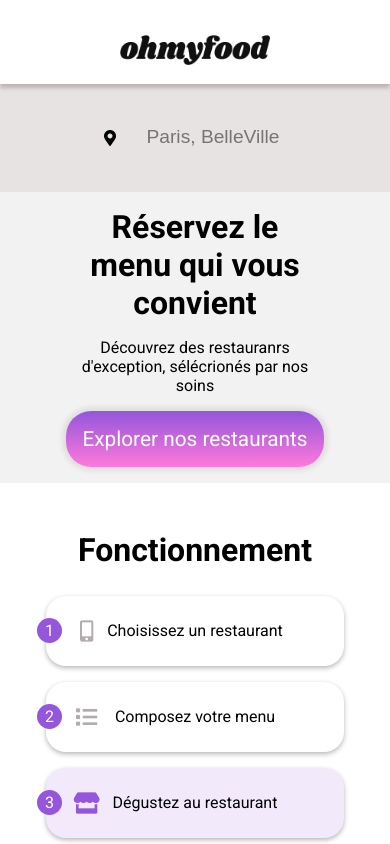
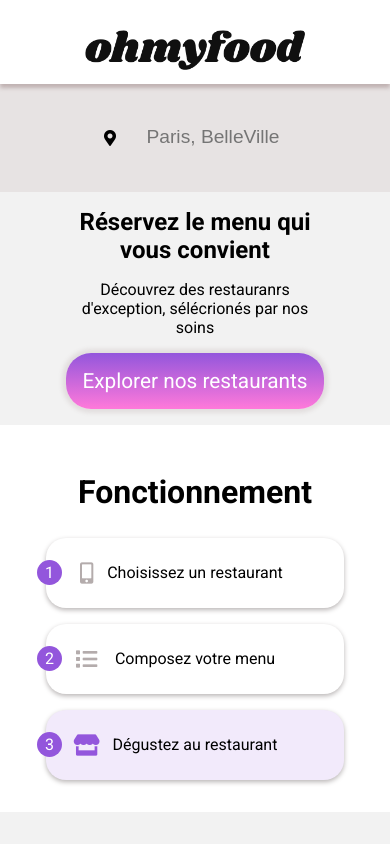
Before and after one commit to Easterling24/OhMyFood, a website: page index.html in a window 390 px wide. Drawn offline with Linux system fonts and the light colour scheme; a web font is replaced by a local one.

Commit message:
SCSS review and code refactoring

```diff
--- a/index.html
+++ b/index.html
@@ -17,7 +17,8 @@
   </head>
 
   <body>
-    <!-- Spinner Animation -->
+    <section>
+      <!-- Animation on Page load  -->
 
       <div class="animation__container">
         <div class="animation__container__btn">
@@ -36,21 +37,24 @@
         </div>
       </div>
       <div class="content-loaded">
-      <header>
+        <header class="header__main">
           <div class="logo">
             <img src="images/logo/ohmyfood.png" alt="ohmyfood brand logo" />
           </div>
         </header>
 
-      <!-- Localisation et possibilité de la chnager avec hover -->
+        <!-- Location Option -->
 
         <div class="location">
-        <div class="location__icon"><i class="fas fa-map-marker-alt"></i></div>
+          <div class="location__icon">
+            <i class="fas fa-map-marker-alt"></i>
+          </div>
           <div class="location__border__input">
             <input type="text" placeholder="Paris, BelleVille" />
             <div class="location__border"></div>
           </div>
         </div>
+        <!-- Informative Section -->
 
         <div class="intro">
           <div class="intro__text">
@@ -64,8 +68,6 @@
             <a href="#rest"> Explorer nos restaurants </a>
           </div>
         </div>
-
-      <!-- Block informatif quant à l'utilisation de l'application -->
 
         <article class="instruction">
           <h2>Fonctionnement</h2>
@@ -95,17 +97,18 @@
           </div>
         </article>
 
-      <!-- Container pour les restuarants -->
+        <!-- Restaurants list -->
 
         <section id="rest" class="restaurants">
           <h2 class="restaurants__title">Restaurants</h2>
 
           <div class="restaurants__list">
-
-          <!-- Restaurant 1 -->
             <a id="a" href="palette-du-gout.html">
               <div id="rest1" class="restaurants__card">
-              <img src="./images/places/r1.jpg" alt="restaurant palette-du-gout"/>
+                <img
+                  src="./images/places/r1.jpg"
+                  alt="restaurant palette-du-gout"
+                />
 
                 <div class="restaurants__card__info">
                   <div class="restaurants__card__info--description">
@@ -123,10 +126,12 @@
               </div>
             </a>
 
-           <!-- Restaurant 2 -->
             <a href="note-enchantee.html">
               <div class="restaurants__card">
-              <img src="./images/places/r2.jpg" alt="restaurant note-enchantee"/>
+                <img
+                  src="./images/places/r2.jpg"
+                  alt="restaurant note-enchantee"
+                />
                 <div class="restaurants__card__info">
                   <div class="restaurants__card__info--description">
                     <h3>La note enchantée</h3>
@@ -141,7 +146,7 @@
                 <div class="restaurants__new">Nouveau</div>
               </div>
             </a>
-         <!-- Restaurant 3 -->
+
             <a href="a-la-francaise.html">
               <div class="restaurants__card">
                 <img
@@ -162,7 +167,7 @@
                 </div>
               </div>
             </a>
-            <!-- Restaurant 4-->
+
             <a href="delice-des-sens.html">
               <div class="restaurants__card">
                 <img
@@ -185,7 +190,6 @@
             </a>
           </div>
         </section>
-
 
         <footer>
           <div class="footer">
@@ -212,5 +216,6 @@
           </div>
         </footer>
       </div>
+    </section>
   </body>
 </html>
--- a/sass/pages/_base.scss
+++ b/sass/pages/_base.scss
@@ -8,19 +8,19 @@
 header {
   min-height: 3vh;
   background-color: $background-header;
-  box-shadow: $box_shadow-header;
   margin-bottom: 0;
   display: flex;
   justify-content: center;
-  align-items: center;
   z-index: 1;
 }
 
+.header__main {
+  box-shadow: $box_shadow-header;
+
+}
+
 header {
-  background: #fff;
-  text-align: center;
-  margin-bottom: 0;
-  box-shadow: 0px 4px 4px #c0b2b2;
+
 
   .logo {
     padding: 10px;
@@ -35,6 +35,8 @@
   background: $background-location;
   font-family: "Roboto";
   padding: 2rem 0;
+  position: relative;
+  z-index: -1;
 
   &__icon {
     margin-right: 0.5rem;
@@ -608,7 +610,6 @@
   header {
     height: 10vh;
     background-color: $background-header;
-    box-shadow: $box_shadow-header;
     margin-bottom: 0;
     display: flex;
     justify-content: center;
@@ -793,7 +794,6 @@
 
   header {
     background-color: $background-header;
-    box-shadow: $box_shadow-header;
     margin-bottom: 0;
     display: flex;
     justify-content: center;
@@ -803,8 +803,8 @@
 
   .logo {
     & > img {
-      height: 30px;
-      width: 150px;
+      height: 40px;
+      width: 220px;
     }
   }
 
@@ -1111,10 +1111,14 @@
 
 // Content comprising elements from header to footer
 
+section {
+  min-height: 100vh;
+}
+
 .content-loaded {
-  position: absolute;
-  display: block;
-  height: 100vh;
+
+position: fixed;
+height: 100%;
   width: 100%;
   max-width: 1200px;
   overflow-y: auto;
@@ -1132,7 +1136,7 @@
   display: flex;
   justify-content: center;
   align-items: center;
-  animation: item__remove 300ms 3.5s both;
+  animation: item__remove 0ms 3.5s both;
 
 
 
--- a/sass/pages/_menu.scss
+++ b/sass/pages/_menu.scss
@@ -12,7 +12,6 @@
   max-width: 1200px;
   margin: auto;
   display: flex;
-  align-items: center;
   min-height: 100vh;
 }
 
--- a/sass/utils/_variables.scss
+++ b/sass/utils/_variables.scss
@@ -10,7 +10,6 @@
 $background-header: #fff;
 $background-location: rgb(231, 227, 227);
 $background-elements: #f2f2f2;
-
 
 //Box Shadows
 
@@ -33,24 +32,21 @@
 $anim-duration-2: 1400ms;
 $anim-delay-2: $anim-duration-2 / 3;
 
-@keyframes content_loading {
-  0% {
-    opacity: 0;
-    animation-delay: 2s;
-  }
-  100% {
-    opacity: 1;
-  }
-}
-
- // Removing Spinner after 3000ms
+// Removing Spinner after 3500ms
 
 @keyframes item__remove {
   0% {
     opacity: 1;
   }
+
   100% {
     opacity: 0;
+  }
+}
+
+@keyframes spinner {
+  0% {
+    transform: rotate(360deg);
   }
 }
 
@@ -65,14 +61,6 @@
   100% {
     opacity: 1;
     transform: translateY(0px);
-  }
-}
-
-// Spinner Rotation Animation
-
-@keyframes spinner {
-  0% {
-    transform: rotate(360deg);
   }
 }
 
```
Also changed, not shown: public/css/style.css, 1 other file. Lines whose indentation alone changed are shown as unchanged.
